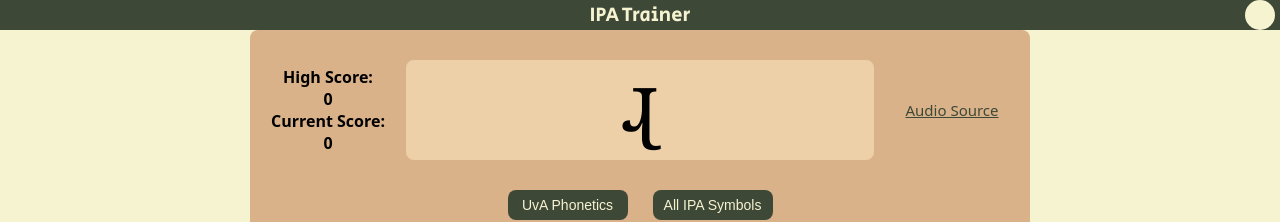
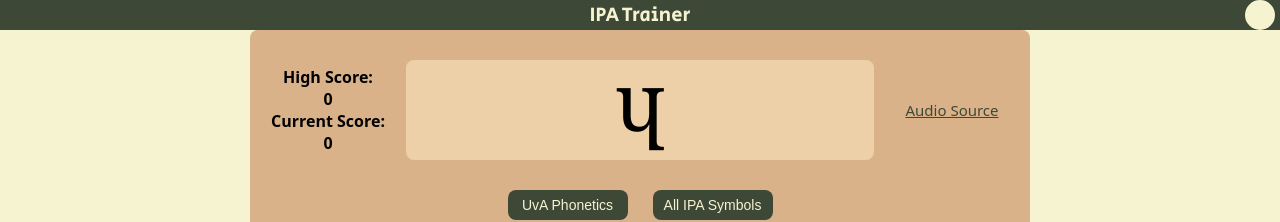
Before and after one commit to mikad74/ipaTrainer, a React (Vite) app: page / in a window 1280 px wide. Shown: the top 222 px of the page. Built offline with nearby package versions, Linux system fonts and the light colour scheme.

Commit message:
disable glottal stop

```diff
--- a/src/components/Game.tsx
+++ b/src/components/Game.tsx
@@ -10,7 +10,7 @@
 import "./Game.css";
 
 function setupGame() {
-  const [symbols, setSymbols] = useState(getIpaSymbols([123,133,155,154,150,151,152,139,147,142,148,149,141,131,145,140,136,153,137,12,33,14,36,35,10,18,60,61,91,93,100,94,95,70,80,110,69,88,99,101,82,33,33,91,18,110,18,69,5,6,27,21,13,103,83,104,89,112,90,117,121,105,113,102,109]));
+  const [symbols, setSymbols] = useState(getIpaSymbols([123,133,155,154,150,151,152,139,147,142,148,149,141,131,145,140,136,153,137,12,33,14,36,10,18,60,61,91,93,100,94,95,70,80,110,69,88,99,101,82,33,33,91,18,110,18,69,5,6,27,21,13,103,83,104,89,112,90,117,121,105,113,102,109]));
   const [choices, setChoices] = useState(generateChoices(symbols));
   const nextSymbol = () => {
     const randomIndex: number = Math.floor(Math.random() * symbols.length);
@@ -178,7 +178,7 @@
           {ipaSymbol.symbol}
         </div>
           <div className="source-container">
-          <a href={`https://en.wikipedia.org${ipaSymbol.audioLink}`} className="audio-source">Audio Source</a>
+          <a href={`https://en.wikipedia.org${ipaSymbol.audioLink}`}rel="noreferrer noopener" target="_blank" className="audio-source">Audio Source</a>
         </div>
       </div>
 
--- a/src/data/presets/phonetics.ts
+++ b/src/data/presets/phonetics.ts
@@ -1,7 +1,7 @@
 import getIpaIdFromList from "../../ipaUtils/getIpaIdFromList"
 
 function getPhoneticsPreset() {
-  const symbolList = [ "i","y","ʉ","u","ɪ","ʏ","ʊ","e","ø","ə","o","ɛ","œ","ʌ","ɔ","æ","a","ɑ","ɒ","p","t","k","q","ʔ","b","d","g","f","θ","s","ʃ","ç","x","χ","h","v","ð","z","ʒ" ,"ʝ","ɣ","ʁ","ɦ" ,"t","s","t","ʃ","d","z","d","ʒ","m","ɱ","n","ɲ","ŋ","w","ʋ","ɹ","ɻ","j","ɥ","l","ɫ","ʎ","r","ʀ","ɾ" ]
+  const symbolList = [ "i","y","ʉ","u","ɪ","ʏ","ʊ","e","ø","ə","o","ɛ","œ","ʌ","ɔ","æ","a","ɑ","ɒ","p","t","k","q"/*, "ʔ" */,"b","d","g","f","θ","s","ʃ","ç","x","χ","h","v","ð","z","ʒ" ,"ʝ","ɣ","ʁ","ɦ" ,"t","s","t","ʃ","d","z","d","ʒ","m","ɱ","n","ɲ","ŋ","w","ʋ","ɹ","ɻ","j","ɥ","l","ɫ","ʎ","r","ʀ","ɾ" ]
   const ipaIds = getIpaIdFromList(symbolList)
   return ipaIds
 }
```
